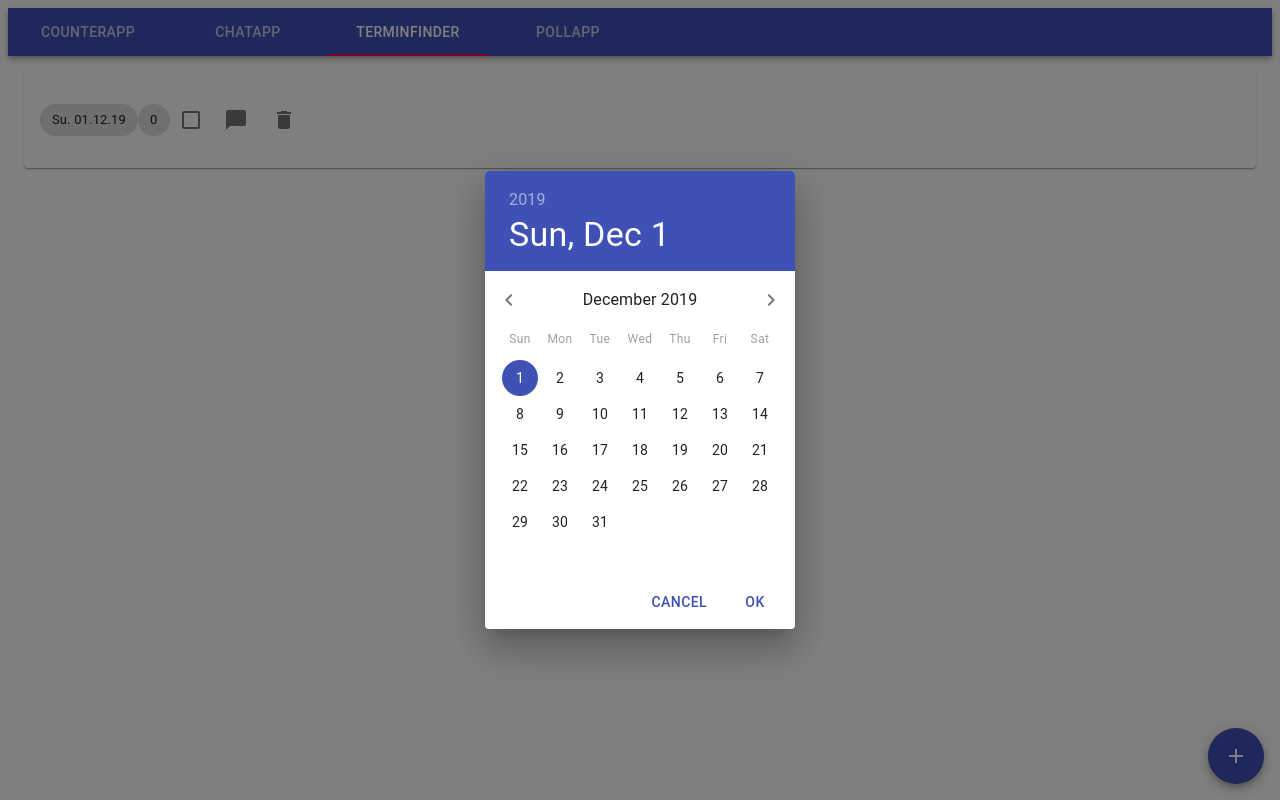
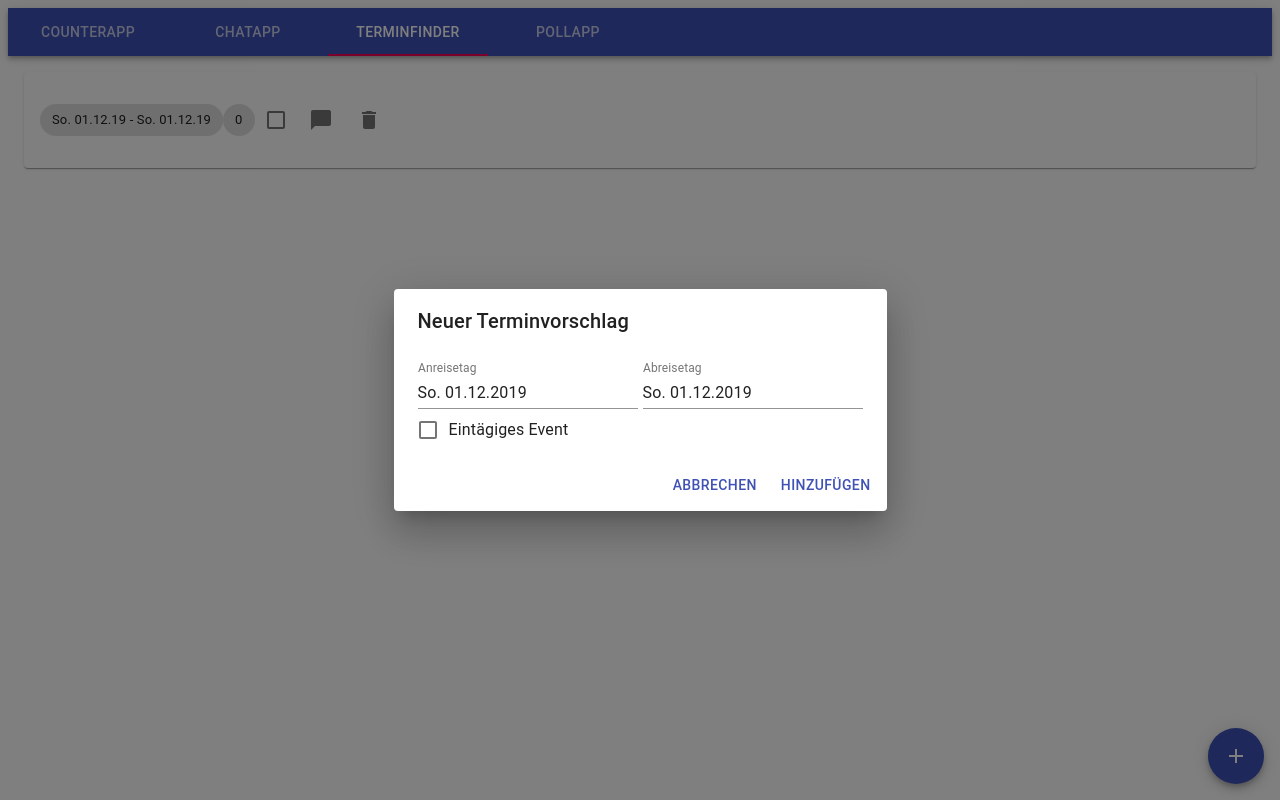
Before and after one commit to Axillarator/react-dojo, a React (Create React App) app: page / in a window 1280 px wide. Both pictures are taken after a click on the button 1236 px from the left and 756 px from the top of the page. Built offline with nearby package versions, Linux system fonts and the light colour scheme.

Commit message:
introduce popup dialog

```diff
--- a/src/Components/Termin/Terminfinder.tsx
+++ b/src/Components/Termin/Terminfinder.tsx
@@ -6,6 +6,7 @@ import MomentUtils from "@date-io/moment";
 import Checkbox from "@material-ui/core/Checkbox";
 import {MaterialUiPickersDate} from "@material-ui/pickers/typings/date";
 import moment from "moment";
+import 'moment/locale/de';
 import Fab from "@material-ui/core/Fab";
 import AddIcon from '@material-ui/icons/Add';
 import ChatBubbleIcon from '@material-ui/icons/ChatBubble'
@@ -13,6 +14,13 @@ import DeleteIcon from '@material-ui/icons/Delete';
 import IconButton from '@material-ui/core/IconButton';
 import Chip from '@material-ui/core/Chip';
 import Tooltip from "@material-ui/core/Tooltip";
+import Dialog from "@material-ui/core/Dialog";
+import DialogTitle from "@material-ui/core/DialogTitle";
+import Button from "@material-ui/core/Button";
+import DialogContent from "@material-ui/core/DialogContent";
+import DialogActions from "@material-ui/core/DialogActions";
+import TextField from "@material-ui/core/TextField";
+import FormControlLabel from "@material-ui/core/FormControlLabel";
 
 
 const useStyles = makeStyles((theme: Theme) =>
@@ -25,31 +33,54 @@ const useStyles = makeStyles((theme: Theme) =>
             bottom: theme.spacing(2),
             right: theme.spacing(2),
         },
-        invisible: {
-            width: 0
+        date: {
+            paddingRight: 5
         }
     }),
 );
 
 export default function Terminfinder() {
+    moment.locale('de');
+
 
     const classes = useStyles();
     const [check, toggleCheck] = useState<boolean>(false);
+    const [dayEvent, toggleDayEvent] = useState<boolean>(false);
 
 
     const handleCheck = (event: React.ChangeEvent<HTMLInputElement>) => {
         toggleCheck(event.target.checked);
     };
 
+    const toggleSliderDayEvent = (event: React.ChangeEvent<HTMLInputElement>) => {
+        toggleDayEvent(event.target.checked);
+    };
 
-    const [isOpen, setIsOpen] = useState(false);
-    const [selectedDate, handleDateChange] = useState<MaterialUiPickersDate>(moment());
+    const [open, setOpen] = React.useState<boolean>(false);
+
+    const handleClickOpen = () => {
+        setOpen(true);
+    };
+
+    const handleClose = () => {
+        setOpen(false);
+    };
+
+
+    const TextFieldComponent = (props: any) => {
+        return <TextField {...props} disabled={true}/>
+    };
+
+    const [isOpen1, setIsOpen1] = useState(false);
+    const [isOpen2, setIsOpen2] = useState(false);
+    const [selectedStartDate, handleStartDateChange] = useState<MaterialUiPickersDate>(moment());
+    const [selectedEndDate, handleEndDateChange] = useState<MaterialUiPickersDate>(moment());
 
     return (
         <div>
             <Paper className={classes.root}>
                 <Chip
-                    label={selectedDate!!.format("dd. DD.MM.YY")}
+                    label={selectedStartDate!!.format("dd. DD.MM.YY") + " - " + selectedEndDate!!.format("dd. DD.MM.YY")}
                 />
                 <Chip label={0}/>
                 <Checkbox
@@ -70,22 +101,68 @@ export default function Terminfinder() {
                     color="primary"
                     aria-label="add"
                     className={classes.fab}
-                    onClick={() => setIsOpen(true)}>
+                    onClick={handleClickOpen}>
                     <AddIcon/>
                 </Fab>
-                <MuiPickersUtilsProvider utils={MomentUtils}>
-                    <DatePicker
-                        className={classes.invisible}
-                        open={isOpen}
-                        onOpen={() => setIsOpen(true)}
-                        onClose={() => setIsOpen(false)}
-                        value={""}
-                        onChange={handleDateChange}
-                        format={"dd. DD.MM.YYYY"}
-                        helperText=""
+            </Paper>
+            <Dialog open={open} onClose={handleClose} aria-labelledby="form-dialog-title">
+                <DialogTitle id="form-dialog-title">Neuer Terminvorschlag</DialogTitle>
+                <DialogContent>
+
+                    <MuiPickersUtilsProvider utils={MomentUtils}>
+                        <DatePicker
+                            className={classes.date}
+                            open={isOpen1}
+                            onOpen={() => setIsOpen1(true)}
+                            onClose={() => setIsOpen1(false)}
+                            value={selectedStartDate}
+                            onChange={handleStartDateChange}
+                            format={"dd. DD.MM.YYYY"}
+                            label="Anreisetag"
+                        />
+                        {!dayEvent ? <DatePicker
+                            open={isOpen2}
+                            onOpen={() => setIsOpen2(true)}
+                            onClose={() => setIsOpen2(false)}
+                            value={selectedEndDate}
+                            onChange={handleEndDateChange}
+                            format={"dd. DD.MM.YYYY"}
+                            label="Abreisetag"
+                        /> : <DatePicker
+                            open={isOpen2}
+                            onOpen={() => setIsOpen2(true)}
+                            onClose={() => setIsOpen2(false)}
+                            value={selectedStartDate}
+                            onChange={handleEndDateChange}
+                            format={"dd. DD.MM.YYYY"}
+                            label="Abreisetag"
+                            TextFieldComponent={TextFieldComponent}
+                        />}
+                    </MuiPickersUtilsProvider>
+                    <br/>
+
+                    <FormControlLabel
+                        control={
+                            <Checkbox
+                                checked={dayEvent}
+                                onChange={toggleSliderDayEvent}
+                                value="Eintägiges Event"
+                                color={"primary"}
+                                inputProps={{'aria-label': 'secondary checkbox'}}
+                            />
+                        }
+                        label="Eintägiges Event"
                     />
-                </MuiPickersUtilsProvider>
-            </Paper>
+                </DialogContent>
+                <DialogActions>
+                    <Button onClick={handleClose} color="primary">
+                        abbrechen
+                    </Button>
+                    <Button onClick={handleClose} color="primary">
+                        hinzufügen
+                    </Button>
+                </DialogActions>
+            </Dialog>
         </div>
 
     )
```
Also changed, not shown: src/Components/Chat/TextWithLink.tsx (added, +96 -0 lines), src/Components/TestCode/multipleInputs.tsx (added, +33 -0 lines), src/Components/TestCode/parentComponent.tsx (added, +16 -0 lines).
